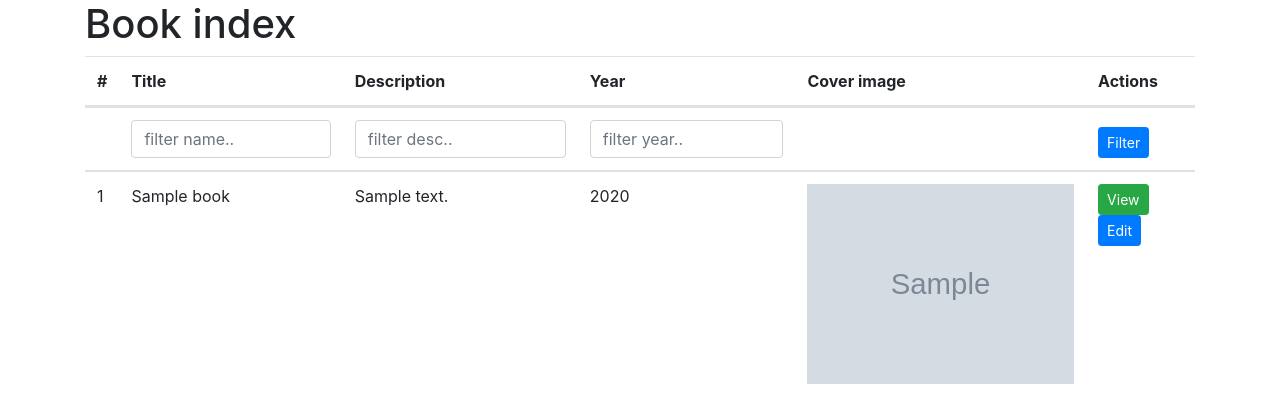
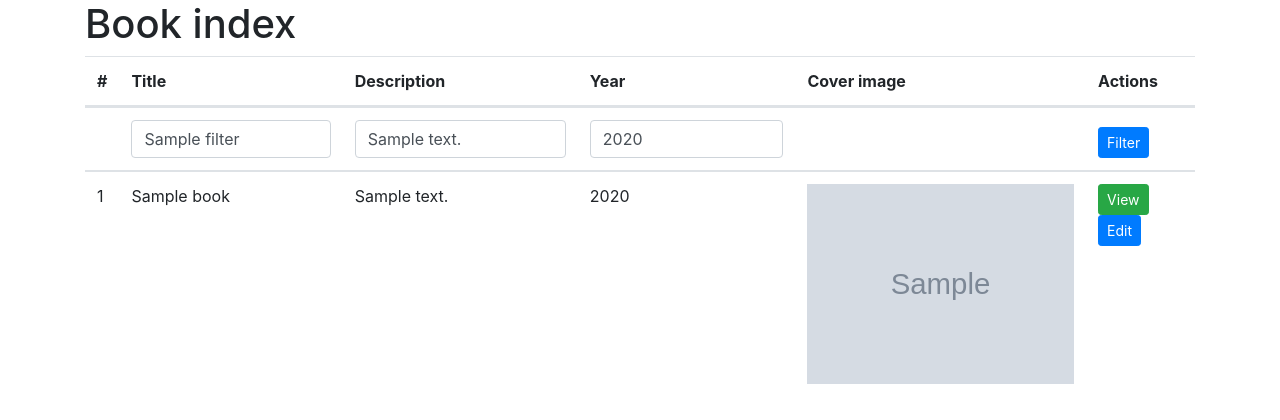
Before and after one commit to paulll/symfony4-test, a Symfony app: template templates/book/index.html.twig in a window 1280 px wide. Shown: the top 420 px of the page. Run offline with Twig, Linux system fonts and the light colour scheme; the template is opened without the code that fills it: most values are stand-ins (such as "Sample title", 1, 10 or a date in 2020); grey boxes marked "Sample" are stand-in pictures; some libraries are stand-ins or nearby versions.

Commit message:
set filter value on query

```diff
--- a/src/Controller/BookController.php
+++ b/src/Controller/BookController.php
@@ -31,6 +31,7 @@ class BookController extends AbstractController
 
         return $this->render('book/index.html.twig', [
             'books' => $bookRepository->findBy($filters),
+            'filters' => $request->query->all()
         ]);
     }
 
--- a/templates/book/index.html.twig
+++ b/templates/book/index.html.twig
@@ -22,13 +22,13 @@
         <form class="tr table-head" method="GET">
             <div class="th"></div>
             <div class="th">
-                <input name="title" type="text" class="form-control" placeholder="filter name..">
+                <input name="title" type="text" class="form-control" value="{{ filters.title }}" placeholder="filter name..">
             </div>
             <div class="th">
-                <input name="description" type="text" class="form-control" placeholder="filter desc..">
+                <input name="description" type="text" class="form-control" value="{{ filters.description }}" placeholder="filter desc..">
             </div>
             <div class="th">
-                <input name="year" type="number" class="form-control" placeholder="filter year..">
+                <input name="year" type="number" class="form-control" value="{{ filters.year }}" placeholder="filter year..">
             </div>
             <div class="th"></div>
             <div class="th">
```
